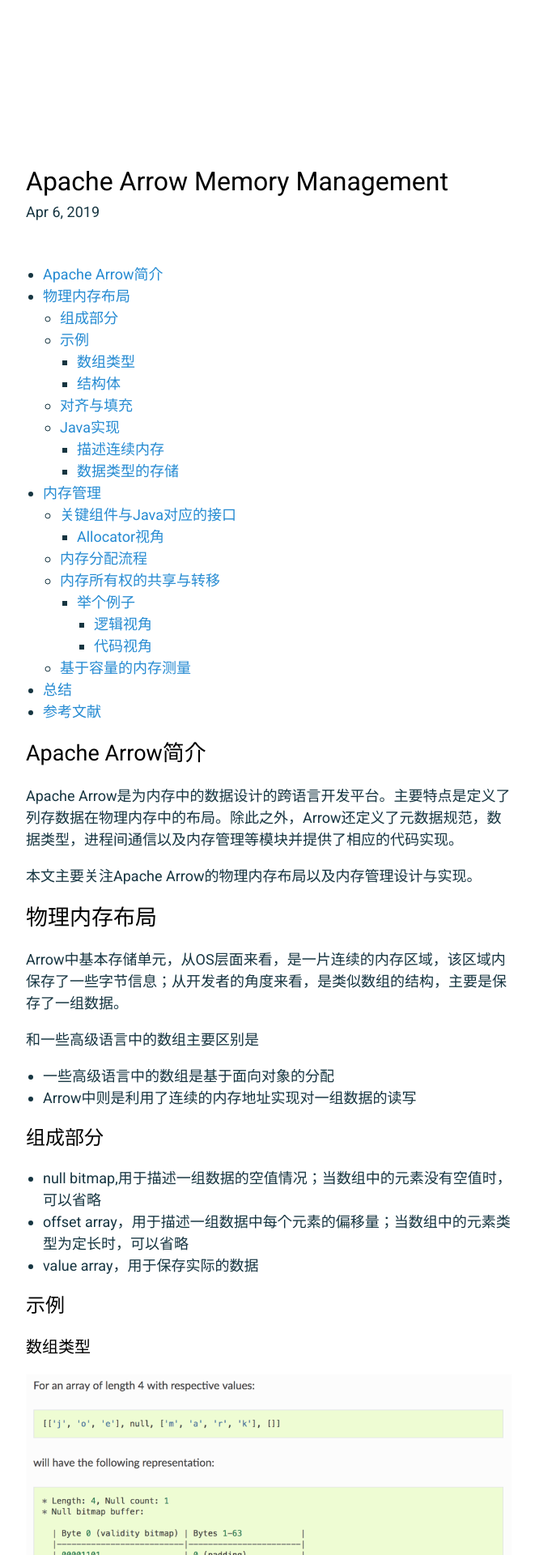
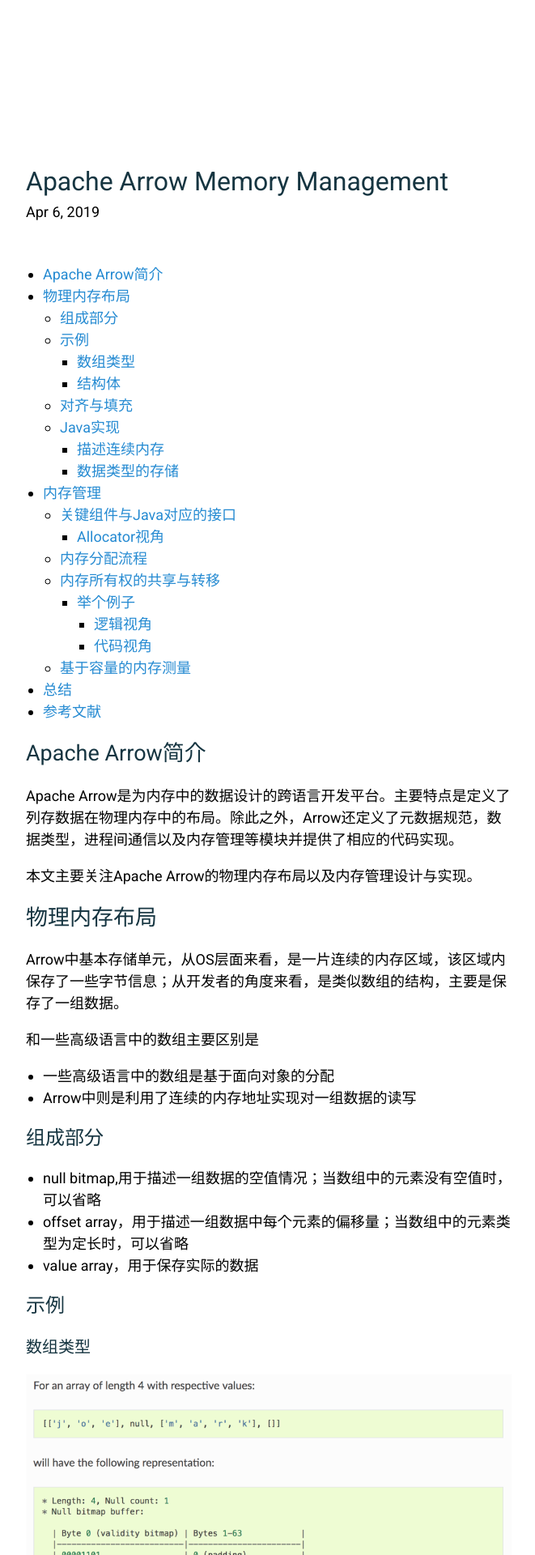
Before and after one commit to wangbo/wangbo.github.io, a Jekyll site: the page built from _posts/2019-04-06-apache-arrow-memory-management.markdown, in a window 1280 px wide. Shown: the top 1920 px of the page at 81% size, without its empty margins (308-969 px from the left). Built offline with Jekyll 4.4.1, drawn with Linux system fonts in a browser that asks for light colours.

Commit message:
update color

```diff
--- a/_sass/components/_page.scss
+++ b/_sass/components/_page.scss
@@ -12,7 +12,7 @@
     h1 {
         margin-bottom: 2.5rem; // 25px
         @include fs--heading-2;
-        color: $c-base__4; //title color
+        color: $c-base__01; //title color
     }
 
     p {
--- a/_sass/helpers/_variables.scss
+++ b/_sass/helpers/_variables.scss
@@ -4,10 +4,9 @@
 
 // Colors via http://ethanschoonover.com/solarized
 $c-base__03: #0D2B35;
-//$c-base__02: #163541;
-$c-base__02: #000000;
+$c-base__02: #163541;
 //$c-base__01: #5C6E74;
-$c-base__01: #163541;
+$c-base__01: #000000;
 $c-base__00: #697B82;
 $c-base__0: #869395;
 $c-base__1: #96A0A0;
```
